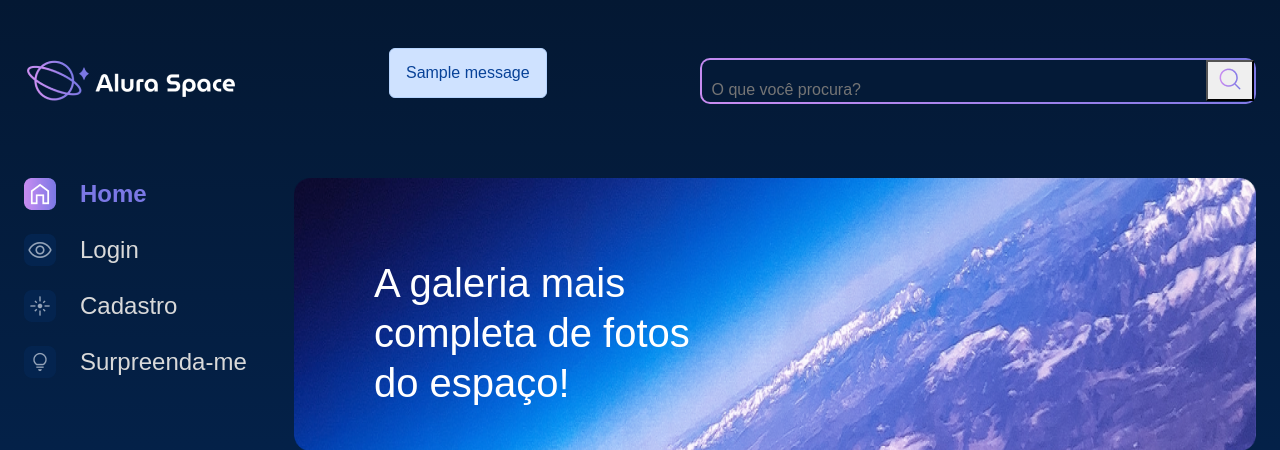
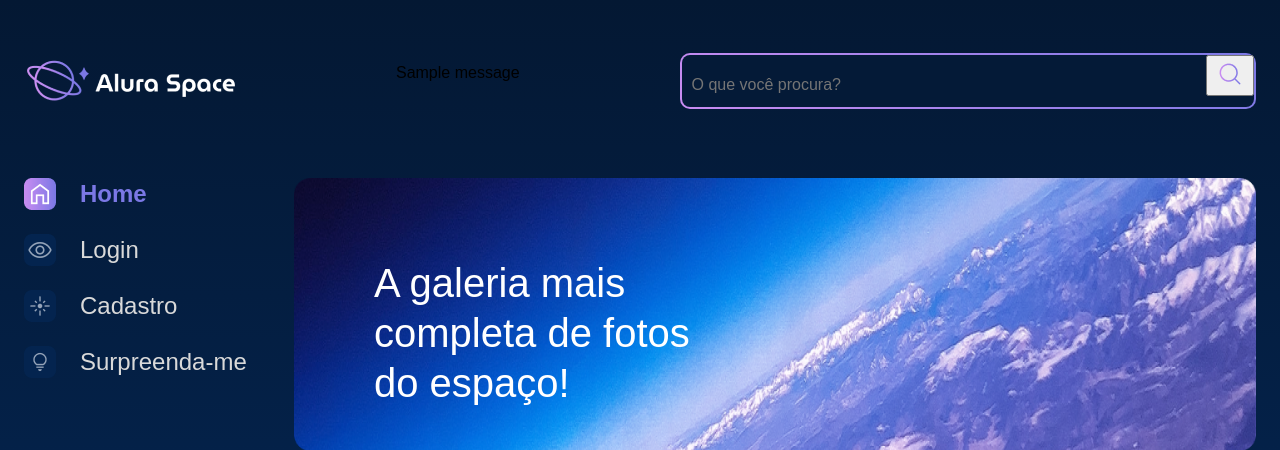
Before and after one commit to Antonio-Matheus-Follone-Graca/alura-space, a Django app: page / in a window 1280 px wide. Shown: the top 450 px of the page. Run offline with Django 4.2, Linux system fonts and the light colour scheme; tables that the repository leaves empty hold one stand-in row (values such as "Sample post"); grey boxes marked "Sample" are stand-in pictures; one stand-in notice (Sample message) is shown.

Commit message:
arrumando alertar do bootstrap

```diff
--- a/setup/static/styles/style.css
+++ b/setup/static/styles/style.css
@@ -382,3 +382,28 @@ table {
     border: 2px solid #7B78E5;
     cursor: pointer;
 }
+
+
+.alert-primary {
+    color: #004085;
+    background-color: #cce5ff;
+    border-color: #b8daff;
+}
+
+.alert {
+    --bs-alert-bg: transparent;
+    --bs-alert-padding-x: 1rem;
+    --bs-alert-padding-y: 1rem;
+    --bs-alert-margin-bottom: 1rem;
+    --bs-alert-color: inherit;
+    --bs-alert-border-color: transparent;
+    --bs-alert-border: 1px solid var(--bs-alert-border-color);
+    --bs-alert-border-radius: 0.375rem;
+    position: relative;
+    padding: var(--bs-alert-padding-y) var(--bs-alert-padding-x);
+    margin-bottom: var(--bs-alert-margin-bottom);
+    color: var(--bs-alert-color);
+    background-color: var(--bs-alert-bg);
+    border: var(--bs-alert-border);
+    border-radius: var(--bs-alert-border-radius);
+}
--- a/templates/galeria/base.html
+++ b/templates/galeria/base.html
@@ -11,8 +11,6 @@
     <link rel="preconnect" href="https://fonts.gstatic.com" crossorigin>
     <link href="https://fonts.googleapis.com/css2?family=Poppins:wght@400;500;600&display=swap" rel="stylesheet">
     <!-- CSS only -->
-    <link href="https://cdn.jsdelivr.net/npm/bootstrap@5.2.2/dist/css/bootstrap.min.css" rel="stylesheet" integrity="sha384-Zenh87qX5JnK2Jl0vWa8Ck2rdkQ2Bzep5IDxbcnCeuOxjzrPF/et3URy9Bv1WTRi" crossorigin="anonymous">
-    <link rel="stylesheet" href="{% static '/styles/style.css' %}">
     <link rel="stylesheet" href="{% static '/styles/style.css' %}">
 </head>
 
--- a/templates/galeria/partials/_menu.html
+++ b/templates/galeria/partials/_menu.html
@@ -4,7 +4,7 @@
     <header class="cabecalho">
         <img src="{% static '/assets/logo/Logo(2).png' %}" alt="Logo da Alura Space" />
         {% for message in messages %}
-        <div class=" alert alert-{{message.tags}}">
+        <div class="alert alert-primary" role="alert">
             <p id="messages">{{message}} </p>
         </div>
         {% endfor %}
--- a/usuarios/views.py
+++ b/usuarios/views.py
@@ -30,7 +30,7 @@ def login(request):
             if usuario is not None:
                 # logando
                 auth.login(request, usuario)
-                messages.success(request, f"{nome} logado com sucesso")
+                messages.success(request," logado com sucesso")
                 # redirecionando para index
                 return redirect('index')
 
```
Also changed, not shown: static/styles/style.css (+23 -0 lines).
